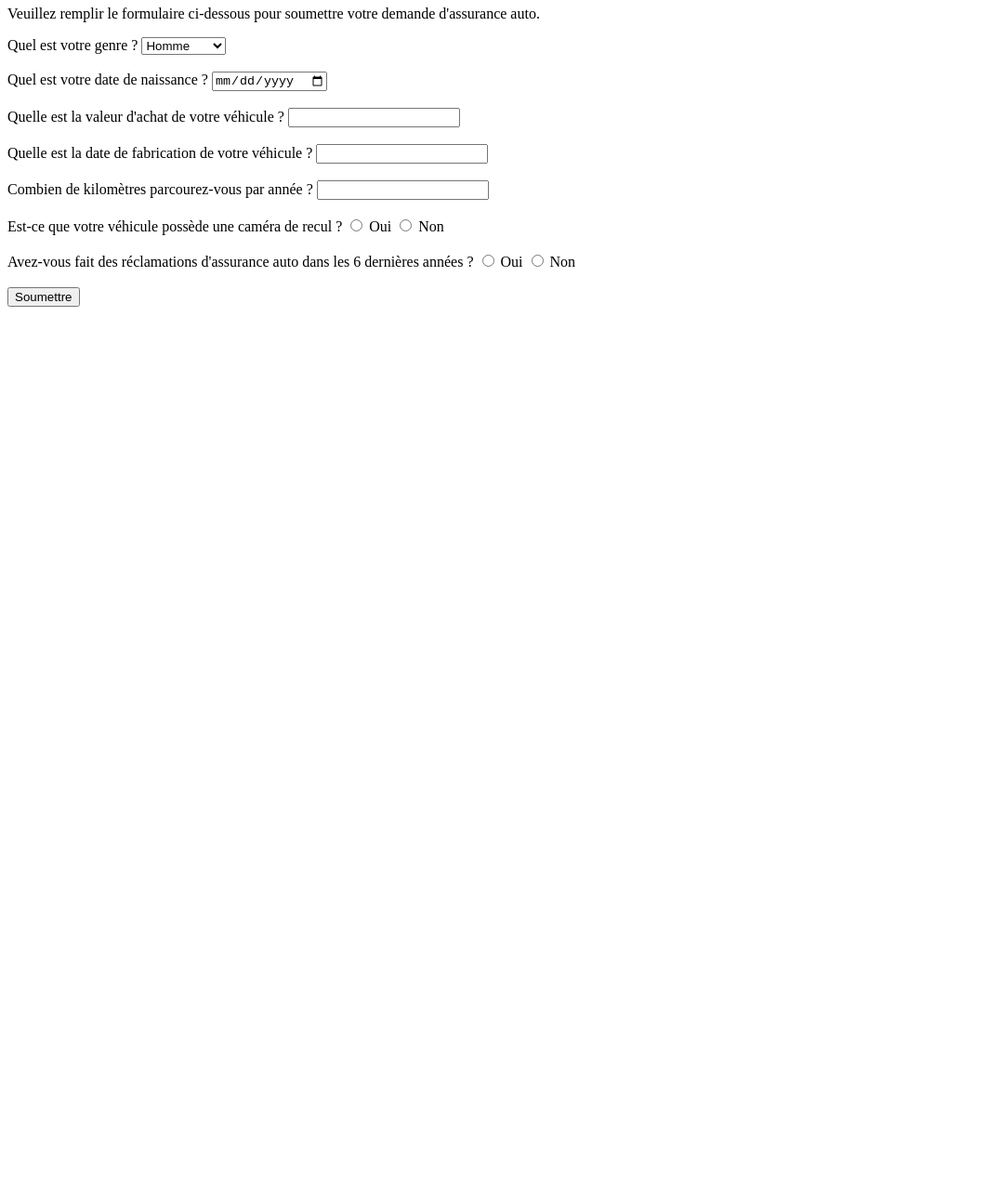
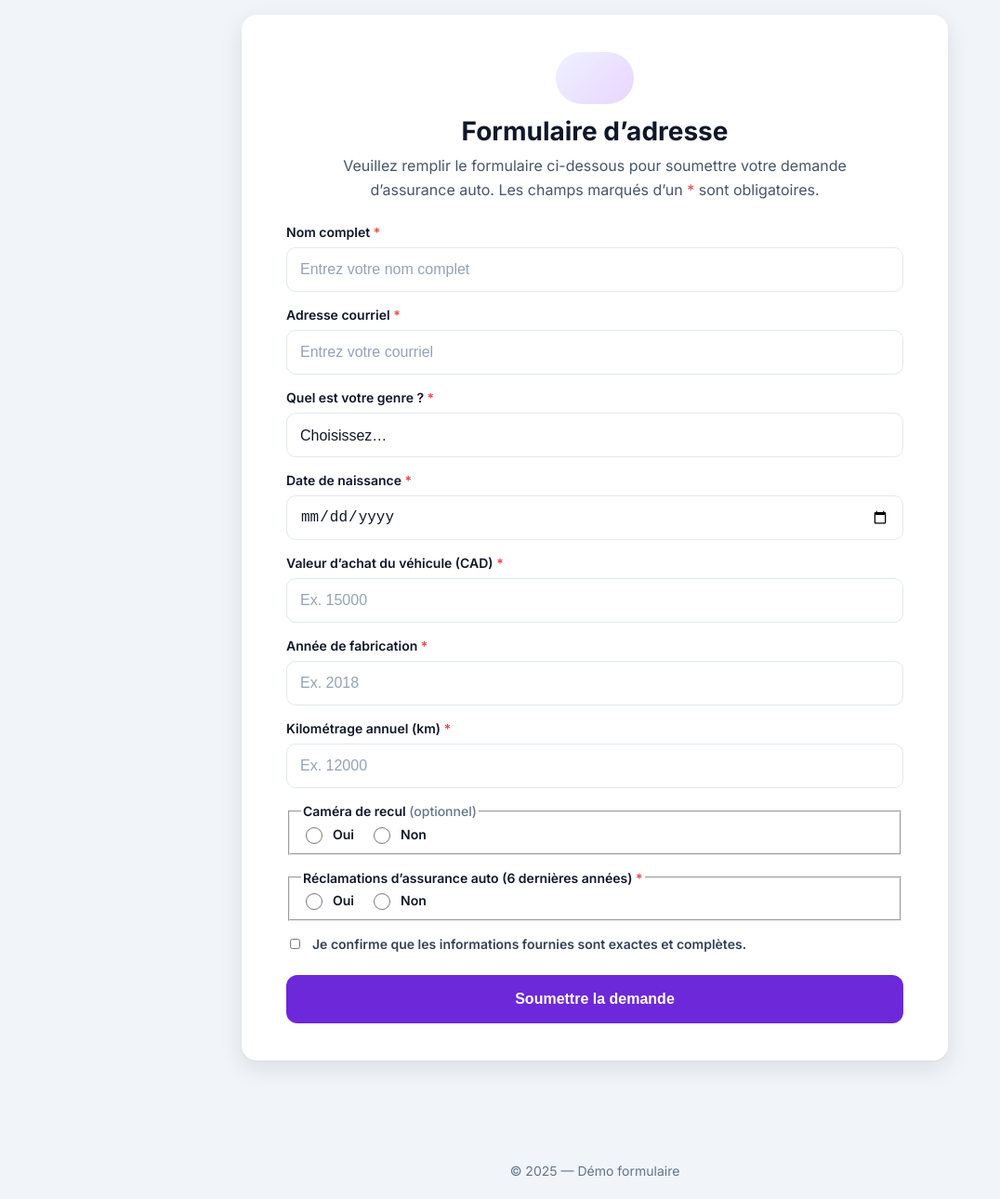
Before and after one commit to FaycalDraoua/Saaq.Dz, a plain HTML site: page index.html in a window 1280 px wide. Shown: the part 74-1364 px from the top of the page at 93% size, without its empty margins (0-1076 px from the left). Before the commit the page ends 800 px from the top, so only its background shows below. Drawn offline with Linux system fonts and the light colour scheme.

Commit message:
Form modifier, Css ajouté

```diff
--- a/index.html
+++ b/index.html
@@ -1,68 +1,124 @@
 <!DOCTYPE html>
 <html lang="fr">
 <head>
-    <meta charset="UTF-8">
-    <title>TP02 - Développement Web</title>
-    <link rel="stylesheet" href="styles.css">
+  <meta charset="UTF-8" />
+  <title>TP02 - Développement Web</title>
+  <meta name="viewport" content="width=device-width, initial-scale=1" />
+  <link rel="preconnect" href="https://fonts.googleapis.com">
+  <link rel="preconnect" href="https://fonts.gstatic.com" crossorigin>
+  <link href="https://fonts.googleapis.com/css2?family=Inter:wght@400;500;600;700&display=swap" rel="stylesheet">
+  <link rel="stylesheet" href="styles.css" />
 </head>
 <body>
-    <header>
-        <h1>Soumissions d'assurance auto</h1>
-    </header>
-    <main>
-        <form action="" method="post">
-            <div class="form-group">
+  <header class="site-header">
+    <h1>Soumissions d’assurance auto</h1>
+  </header>
 
-                <p>Veuillez remplir le formulaire ci-dessous pour soumettre votre demande d'assurance auto.</p>
+  <main class="page">
+    <!-- Carte -->
+    <section class="form-card">
+      <div class="form-card__intro">
+        <div class="form-card__icon" aria-hidden="true"></div>
+        <h2 class="form-card__title">Formulaire d’adresse</h2>
+        <p class="form-card__subtitle">
+          Veuillez remplir le formulaire ci-dessous pour soumettre votre demande d’assurance auto.
+          Les champs marqués d’un <span class="req">*</span> sont obligatoires.
+        </p>
+      </div>
 
-                <label for="genre">Quel est votre genre ?</label>
-                <select name="genre" id="genre">
-                    <option value="homme">Homme</option>
-                    <option value="femme">Femme</option>
-                    <option value="non-binaire">Non-binaire</option>
-                </select>
-                <br><br>
+      <form action="" method="post" novalidate>
+        <!-- Nom complet -->
+        <div class="form-group">
+          <label for="fullname">Nom complet <span class="req">*</span></label>
+          <input type="text" id="fullname" name="fullname" placeholder="Entrez votre nom complet" required>
+        </div>
 
-                <label for="date-naissance">Quel est votre date de naissance ?</label>
-                <input type="date" id="date-naissance" name="date-naissance">
-                <br><br>
+        <!-- Email -->
+        <div class="form-group">
+          <label for="email">Adresse courriel <span class="req">*</span></label>
+          <input type="email" id="email" name="email" placeholder="Entrez votre courriel" required>
+        </div>
 
-                <label for="valeur-achat">Quelle est la valeur d'achat de votre véhicule ?</label>
-                <input type="number" name="valeur-achat" id="valeur-achat">
-                <br><br>
+        <!-- Genre -->
+        <div class="form-group">
+          <label for="genre">Quel est votre genre ? <span class="req">*</span></label>
+          <select name="genre" id="genre" required>
+            <option value="" selected disabled>Choisissez…</option>
+            <option value="homme">Homme</option>
+            <option value="femme">Femme</option>
+            <option value="non-binaire">Non-binaire</option>
+            <option value="prefere-ne-pas-dire">Je préfère ne pas répondre</option>
+          </select>
+        </div>
 
-                <label for="date-fabrication">Quelle est la date de fabrication de votre véhicule ?</label>
-                <input type="number" id ="date-fabrication" name="date-fabrication">
-                <br><br>
+        <!-- Date de naissance -->
+        <div class="form-group">
+          <label for="date-naissance">Date de naissance <span class="req">*</span></label>
+          <input type="date" id="date-naissance" name="date-naissance" required>
+        </div>
 
-                <label for="kilometre">Combien de kilomètres parcourez-vous par année ?</label>
-                <input type="number" id="kilometre" name="kilometre">
-                <br><br>
+        <!-- Valeur d'achat -->
+        <div class="form-group">
+          <label for="valeur-achat">Valeur d’achat du véhicule (CAD) <span class="req">*</span></label>
+          <input type="number" id="valeur-achat" name="valeur-achat" placeholder="Ex. 15000" min="0" step="100" required>
+        </div>
 
-                <label for="camera-recul">Est-ce que votre véhicule possède une caméra de recul ?</label>
-                <input type="radio" id="camera-recul-oui" name="camera-recul" value="1">
-                <label for="camera-recul-oui">Oui</label>
-                <input type="radio" id="camera-recul-non" name="camera-recul" value="0">
-                <label for="camera-recul-non">Non</label>
-                <br><br>
+        <!-- Date fabrication (année) -->
+        <div class="form-group">
+          <label for="date-fabrication">Année de fabrication <span class="req">*</span></label>
+          <input type="number" id="date-fabrication" name="date-fabrication" placeholder="Ex. 2018" min="1980" max="2099" required>
+        </div>
 
-                <label for="reclamation">Avez-vous fait des réclamations d'assurance auto dans les 6 dernières années ?</label>
-                <input type="radio" name="reclamation" id="reclamation-oui" value="1">
-                <label for="reclamation-oui">Oui</label>
-                <input type="radio" name="reclamation" id="reclamation-non" value="0">
-                <label for="reclamation-non">Non</label>
-                <br><br>
+        <!-- Kilométrage annuel -->
+        <div class="form-group">
+          <label for="kilometre">Kilométrage annuel (km) <span class="req">*</span></label>
+          <input type="number" id="kilometre" name="kilometre" placeholder="Ex. 12000" min="0" step="100" required>
+        </div>
 
-                <input type="button" value="Soumettre">
+        <!-- Caméra de recul -->
+        <fieldset class="form-group">
+          <legend>Caméra de recul <span class="optional">(optionnel)</span></legend>
+          <div class="radio-row">
+            <label class="radio">
+              <input type="radio" name="camera-recul" value="1">
+              <span>Oui</span>
+            </label>
+            <label class="radio">
+              <input type="radio" name="camera-recul" value="0">
+              <span>Non</span>
+            </label>
+          </div>
+        </fieldset>
 
-            </div>
+        <!-- Réclamations -->
+        <fieldset class="form-group">
+          <legend>Réclamations d’assurance auto (6 dernières années) <span class="req">*</span></legend>
+          <div class="radio-row">
+            <label class="radio">
+              <input type="radio" name="reclamation" value="1" required>
+              <span>Oui</span>
+            </label>
+            <label class="radio">
+              <input type="radio" name="reclamation" value="0" required>
+              <span>Non</span>
+            </label>
+          </div>
+        </fieldset>
 
-        </form>
-    </main>
-    <footer>
+        <!-- Consentement -->
+        <label class="checkbox">
+          <input type="checkbox" name="confirm" required>
+          <span>Je confirme que les informations fournies sont exactes et complètes.</span>
+        </label>
 
-    </footer>
+        <!-- Bouton -->
+        <button type="submit" class="btn-primary">Soumettre la demande</button>
+      </form>
+    </section>
+  </main>
 
-    <script src="script.js"></script>
+  <footer class="site-footer">
+    <p>&copy; 2025 — Démo formulaire</p>
+  </footer>
 </body>
 </html>
--- a/styles.css
+++ b/styles.css
@@ -0,0 +1,155 @@
+
+* { box-sizing: border-box; }
+html, body { height: 100%; }
+body {
+  margin: 0;
+  font-family: "Inter", system-ui, -apple-system, Segoe UI, Roboto, Arial, sans-serif;
+  color: #0f172a;
+  background: #f1f5f9;
+}
+
+/* Header / Footer */
+.site-header {
+  padding: 24px 16px 0;
+  text-align: center;
+}
+.site-header h1 {
+  margin: 0;
+  font-size: 28px;
+  font-weight: 700;
+}
+.site-footer {
+  text-align: center;
+  padding: 32px 16px 48px;
+  color: #64748b;
+  font-size: 14px;
+}
+
+/* Page wrapper */
+.page {
+  padding: 32px 16px 64px;
+  display: grid;
+  place-items: start center;
+}
+
+/* Card */
+.form-card {
+  width: 100%;
+  max-width: 760px;
+  background: #ffffff;
+  border-radius: 16px;
+  box-shadow:
+    0 1px 2px rgba(15, 23, 42, 0.04),
+    0 8px 24px rgba(15, 23, 42, 0.10);
+  padding: 32px;
+}
+
+/* Intro */
+.form-card__intro {
+  text-align: center;
+  margin-bottom: 16px;
+}
+.form-card__icon {
+  width: 84px; height: 56px;
+  margin: 0 auto 12px;
+  border-radius: 999px;
+  background: linear-gradient(135deg, #eef2ff, #e9d5ff); /* light indigo/purple */
+  position: relative;
+}
+.form-card__title {
+  margin: 0 0 8px;
+  font-size: 28px;
+  font-weight: 700;
+}
+.form-card__subtitle {
+  margin: 0 auto;
+  max-width: 60ch;
+  color: #475569;
+  line-height: 1.6;
+}
+
+/* Form */
+form {
+  margin-top: 24px;
+  display: grid;
+  grid-template-columns: 1fr;
+  gap: 16px;
+}
+
+.form-group { display: grid; gap: 8px; }
+
+label, legend {
+  font-size: 14px;
+  color: #0f172a;
+  font-weight: 600;
+}
+
+.req { color: #ef4444; }
+.optional { color: #64748b; font-weight: 500; }
+
+/* Inputs */
+input[type="text"],
+input[type="email"],
+input[type="number"],
+input[type="date"],
+select {
+  appearance: none;
+  width: 100%;
+  height: 48px;
+  border: 1px solid #e2e8f0;
+  border-radius: 10px;
+  padding: 0 14px;
+  font-size: 16px;
+  background: #fff;
+  color: #0f172a;
+  transition: border-color .15s, box-shadow .15s, background-color .15s;
+}
+
+select { background-image: none; }
+
+input::placeholder { color: #94a3b8; }
+
+input:focus,
+select:focus {
+  outline: none;
+  border-color: #7c3aed;
+  box-shadow: 0 0 0 4px rgba(124, 58, 237, 0.15);
+}
+
+/* Radios & checkboxes */
+.radio-row { display: flex; gap: 16px; flex-wrap: wrap; }
+.radio { display: inline-flex; align-items: center; gap: 8px; }
+.radio input { width: 18px; height: 18px; }
+
+.checkbox {
+  display: grid;
+  grid-template-columns: 18px 1fr;
+  align-items: start;
+  gap: 10px;
+  font-size: 14px;
+  color: #334155;
+}
+.checkbox input { margin-top: 2px; }
+
+/* Button */
+.btn-primary {
+  margin-top: 8px;
+  width: 100%;
+  height: 52px;
+  border: 0;
+  border-radius: 12px;
+  font-size: 16px;
+  font-weight: 600;
+  color: white;
+  background: #6d28d9;
+  cursor: pointer;
+  transition: transform .05s ease, filter .15s ease, background .15s ease;
+}
+.btn-primary:hover { background: #7c3aed; }
+.btn-primary:active { transform: translateY(1px); }
+.btn-primary:disabled { filter: saturate(0.2) brightness(0.9); cursor: not-allowed; }
+
+/* Responsive spacing */
+@media (min-width: 640px) {
+  .form-card { padding: 40px 48px; }
+}
```
